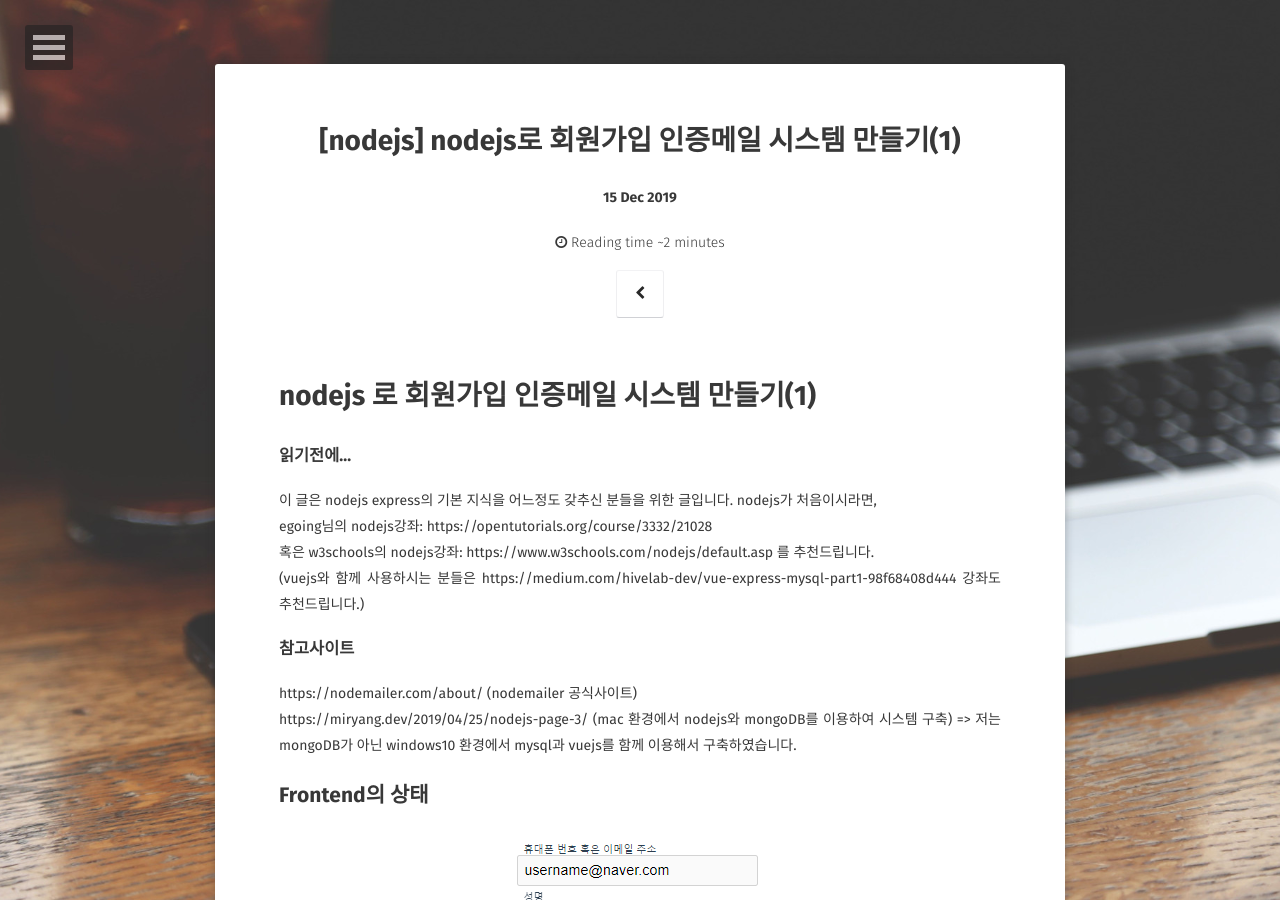
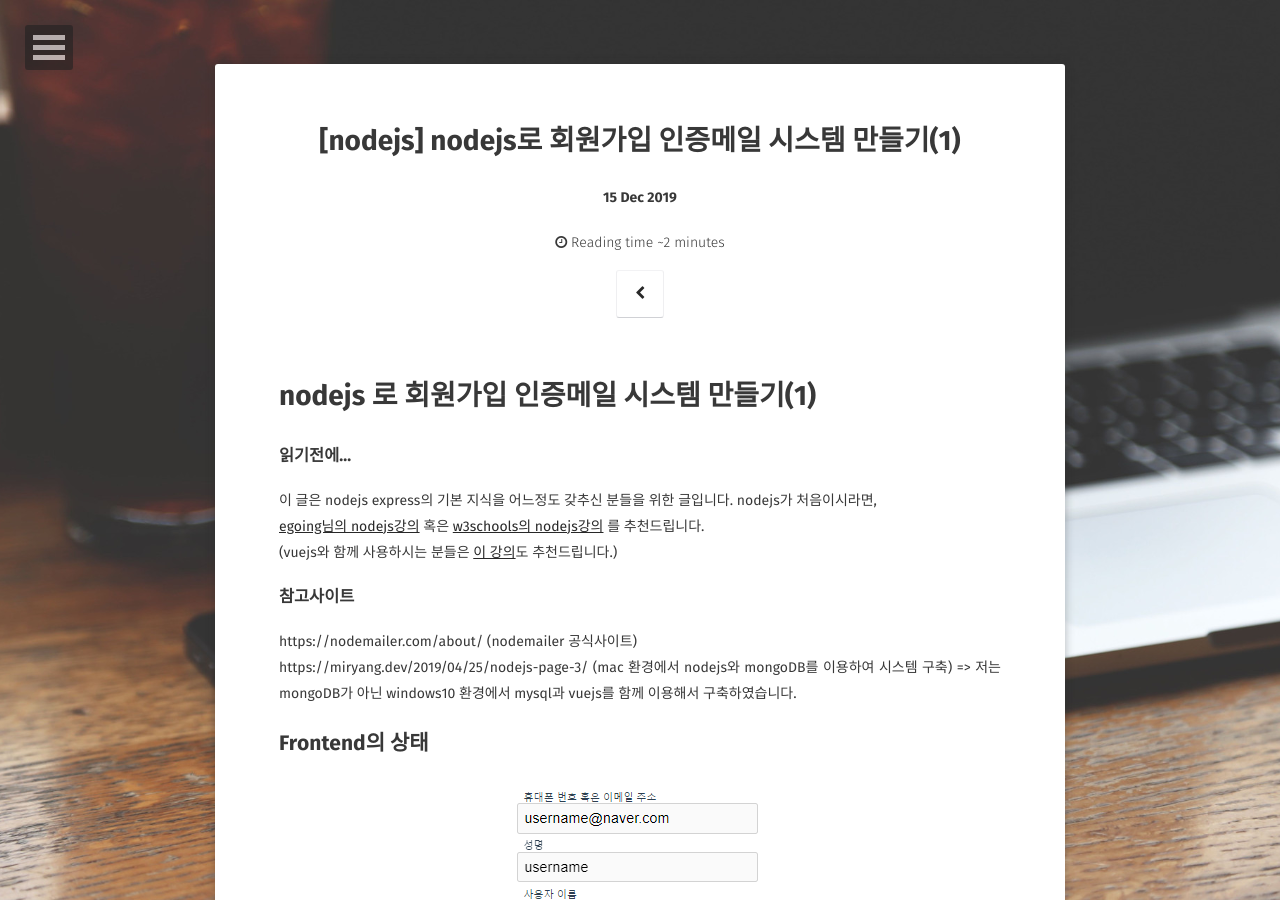
Before and after one commit to plan5886/plan5886.github.io, a Jekyll site: the page built from _posts/2019-12-15-[nodejs]nodemailer with naver.md, in a window 1280 px wide and 900 px high. Built offline with Jekyll 4.4.1, drawn with Linux system fonts in a browser that asks for light colours; some web fonts are replaced; comment, search, counter and statistics services are not loaded.

Commit message:
Update 2019-12-15-[nodejs]nodemailer with naver.md

```diff
--- a/_posts/2019-12-15-[nodejs]nodemailer with naver.md
+++ b/_posts/2019-12-15-[nodejs]nodemailer with naver.md
@@ -11,9 +11,9 @@ comments: true
 
 ### 읽기전에...
 이 글은 nodejs express의 기본 지식을 어느정도 갖추신 분들을 위한 글입니다. nodejs가 처음이시라면,<br>
-egoing님의 nodejs강좌: https://opentutorials.org/course/3332/21028<br>
-혹은 w3schools의 nodejs강좌: https://www.w3schools.com/nodejs/default.asp 를 추천드립니다.<br>
-(vuejs와 함께 사용하시는 분들은 https://medium.com/hivelab-dev/vue-express-mysql-part1-98f68408d444 강좌도 추천드립니다.)
+[egoing님의 nodejs강의](https://opentutorials.org/course/3332/21028)
+혹은 [w3schools의 nodejs강의](https://www.w3schools.com/nodejs/default.asp) 를 추천드립니다.<br>
+(vuejs와 함께 사용하시는 분들은 [이 강의](https://medium.com/hivelab-dev/vue-express-mysql-part1-98f68408d444)도 추천드립니다.)
 
 ### 참고사이트
 https://nodemailer.com/about/ (nodemailer 공식사이트) <br>
```
